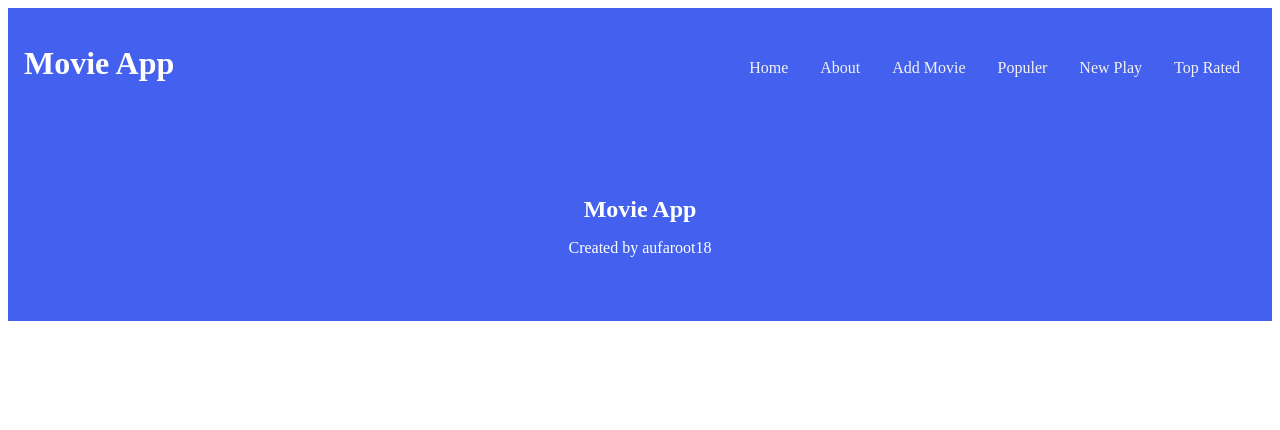
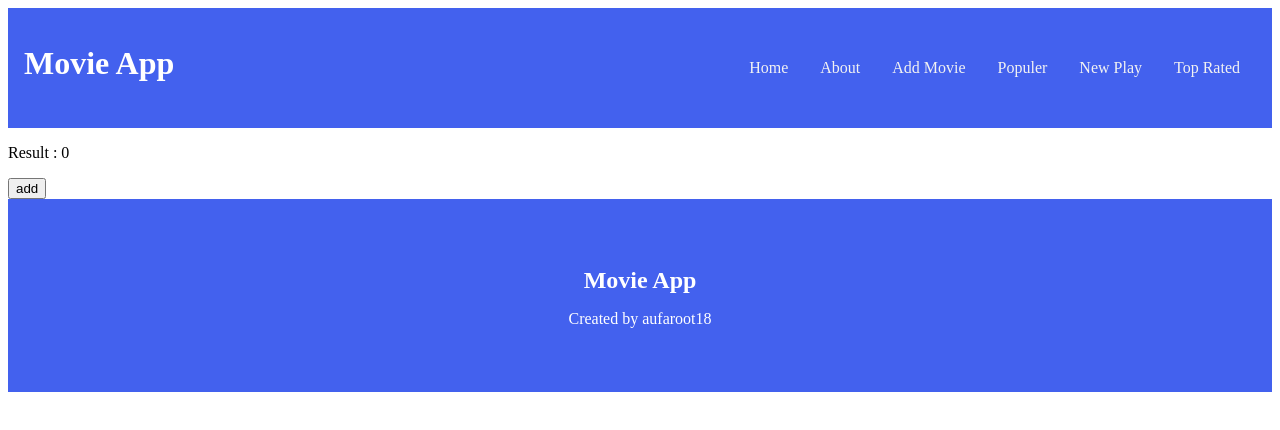
Before and after one commit to suryaharis22/semester4FE, a React (Vite) app in the folder movie-app/: page /movie/counter in a window 1280 px wide. Shown: the top 430 px of the page. Built offline with nearby package versions, Linux system fonts and the light colour scheme.

Commit message:
pertemuan 9

```diff
--- a/movie-app/package.json
+++ b/movie-app/package.json
@@ -13,6 +13,7 @@
     "@fortawesome/fontawesome-svg-core": "^6.5.1",
     "@fortawesome/free-solid-svg-icons": "^6.5.1",
     "@fortawesome/react-fontawesome": "^0.2.0",
+    "axios": "^1.7.2",
     "react": "^18.2.0",
     "react-dom": "^18.2.0",
     "react-router-dom": "^6.23.1"
--- a/movie-app/src/App.jsx
+++ b/movie-app/src/App.jsx
@@ -7,6 +7,7 @@ import Populer from './Pages/Populer'
 import NewPlay from './Pages/NewPlay'
 import TopRated from './Pages/TopRated'
 import Layout from './Layout/Layout'
+import Counter from './Pages/Counter'
 
 function App() {
 
@@ -19,6 +20,7 @@ function App() {
         <Route path='/movie/pouler' element={<Populer />}></Route>
         <Route path='/movie/new-play' element={<NewPlay />}></Route>
         <Route path='/movie/top-rated' element={<TopRated />}></Route>
+        <Route path='/movie/counter' element={<Counter />}></Route>
       </Routes>
     </Layout>
   )
--- /dev/null
+++ b/movie-app/src/Pages/Counter.jsx
@@ -0,0 +1,22 @@
+import { useEffect, useState } from "react";
+
+const Counter = () => {
+
+    const [angka, setAngka] = useState(0);
+
+    const add = () => {
+        setAngka(angka + 1);
+    }
+    useEffect(() => {
+        console.log("angka", angka);
+    }, [angka])
+    console.log('render');
+    return (
+        <div className="">
+            <p>Result : {angka}</p>
+            <button onClick={add}>add</button>
+        </div>
+    );
+}
+
+export default Counter;
--- a/movie-app/src/components/Hero/Hero.jsx
+++ b/movie-app/src/components/Hero/Hero.jsx
@@ -1,18 +1,39 @@
+import { useEffect, useState } from 'react';
 import styles from './Hero.module.css'
+import axios from 'axios';
 
 const Hero = () => {
+    const [dataApi, setDataApi] = useState();
+
+    // useState(() => {
+    //     fetch('https://www.omdbapi.com/?apikey=fcf50ae6&i=tt2975590')
+    //         .then((response) => response.json())
+    //         .then((data) => setDataApi(data));
+    // }, []);
+
+    useEffect(() => {
+        axios.get('https://www.omdbapi.com/?apikey=fcf50ae6&i=tt2975590')
+            .then((response) => {
+                setDataApi(response.data);
+                console.log('data Api', dataApi);
+            })
+            .catch((error) => {
+                console.log(error);
+            });
+    }, []);
+
     return (
         <div className={styles.container}>
             <section className={styles.hero}>
                 <div className={styles.hero__left}>
-                    <h2 className={styles.hero__title}>Spiderman</h2>
-                    <h3 className={styles.hero__genre}>Genre: Thriller, Drama, Romance</h3>
-                    <p className={styles.hero__description}>{`Lorem Ipsum is simply dummy text of the printing and typesetting industry. Lorem Ipsum has been the industry's standard dummy text ever since.`}</p>
+                    <h2 className={styles.hero__title}>{dataApi?.Title}</h2>
+                    <h3 className={styles.hero__genre}>Genre: {dataApi?.Genre}</h3>
+                    <p className={styles.hero__description}>{`${dataApi?.Plot}`}</p>
                     <button className={styles.hero__button}>Watch</button>
                 </div>
                 <div className={styles.hero__right}>
                     <img className={styles.hero__image}
-                        src="https://picsum.photos/535/354"
+                        src={`${dataApi?.Poster}`}
                         alt="placeholder" />
                 </div>
             </section>
--- a/movie-app/src/components/Hero/Hero.module.css
+++ b/movie-app/src/components/Hero/Hero.module.css
@@ -7,6 +7,7 @@
     display: flex;
     flex-direction: column;
     text-align: center;
+
 }
 
 .hero__left {
```
Also changed, not shown: 1 other file (tests, documents, lock files or other folders).
